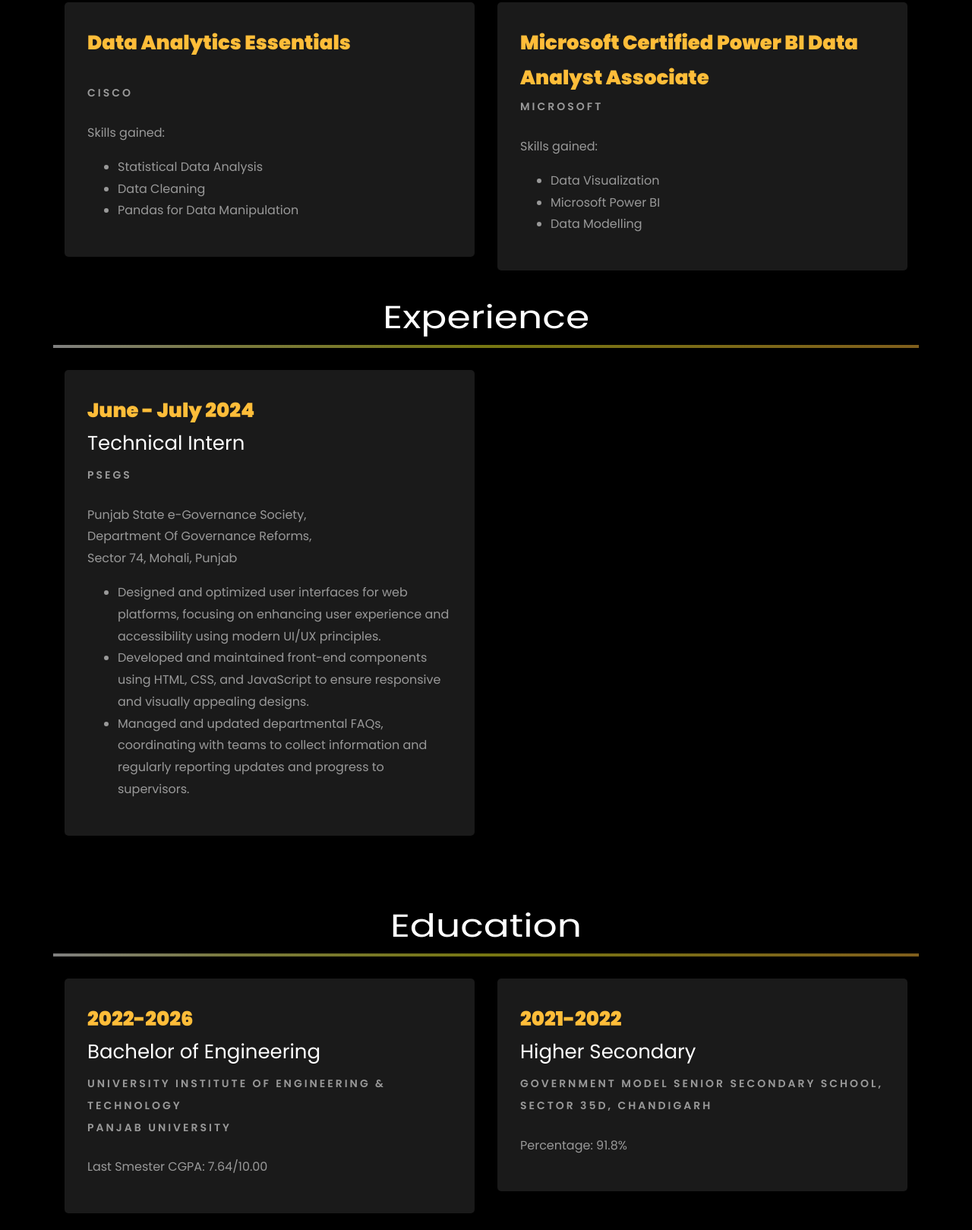
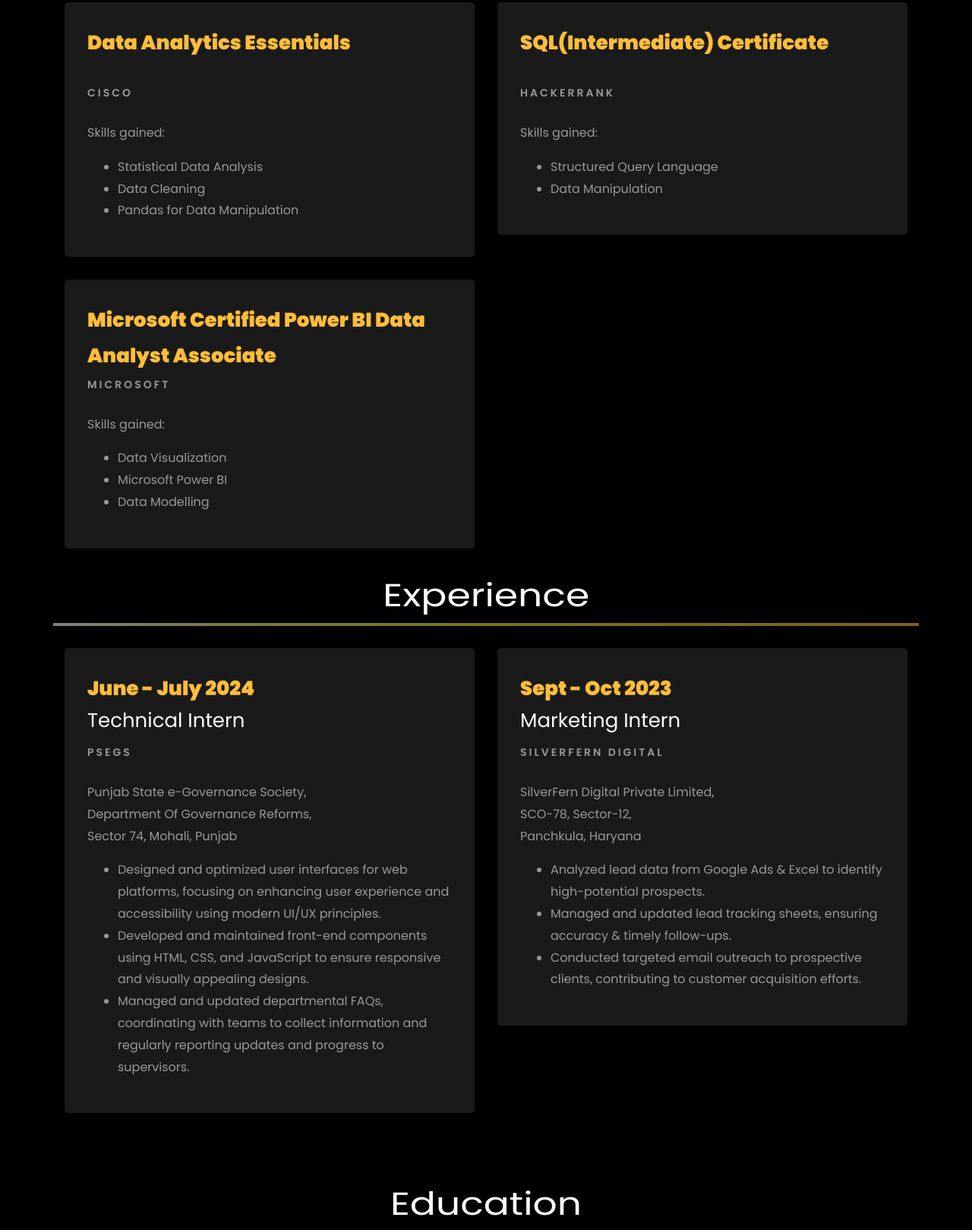
Before and after one commit to mihirwatrana371/mihirwatrana371.github.io, a plain HTML site: page index.html in a window 1280 px wide. Shown: the part 2113-3732 px from the top of the page at 76% size. Drawn offline with Linux system fonts and the light colour scheme; files whose address does not match are found by name.

Commit message:
Update index.html

```diff
--- a/index.html
+++ b/index.html
@@ -343,6 +343,25 @@ collaborate to make data-driven decisions that matter!</p>
 					</div>
 
 				</div>
+			<div class="col-md-6">
+					<div class="resume-wrap ftco-animate">
+						<span class="date"><a href="https://www.credly.com/badges/209c62d6-4fd3-406d-a165-50602d14f46b/linked_in_profile">SQL(Intermediate) Certificate</a></span>
+						<!-- <h2>Technical Intern</h2> --><br><br>
+						<span class="position">HackerRank</span>
+						<p class="mt-4">Skills gained:
+							<ul>
+								<li>Structured Query Language
+
+</li>
+								<li>Data Manipulation
+
+</li>
+
+							</ul>
+						</p>
+					</div>
+
+				</div>
 
 				<div class="col-md-6">
 					<div class="resume-wrap ftco-animate">
@@ -385,6 +404,25 @@ collaborate to make data-driven decisions that matter!</p>
 
 </li>
 								<li>Managed and updated departmental FAQs, coordinating with teams to collect information and regularly reporting updates and progress to supervisors.</li>
+							</ul>
+						</p>
+					</div>
+
+				</div>
+			<div class="col-md-6">
+					<div class="resume-wrap ftco-animate">
+						<span class="date">Sept - Oct 2023</span>
+						<h2>Marketing Intern</h2>
+						<span class="position">SilverFern Digital</span>
+						<p class="mt-4">SilverFern Digital Private Limited, <br>SCO-78, Sector-12, <br>Panchkula, Haryana
+							<ul>
+								<li>Analyzed lead data from Google Ads & Excel to identify high-potential prospects.
+
+</li>
+								<li>Managed and updated lead tracking sheets, ensuring accuracy & timely follow-ups.
+
+</li>
+								<li>Conducted targeted email outreach to prospective clients, contributing to customer acquisition efforts. </li>
 							</ul>
 						</p>
 					</div>
```
